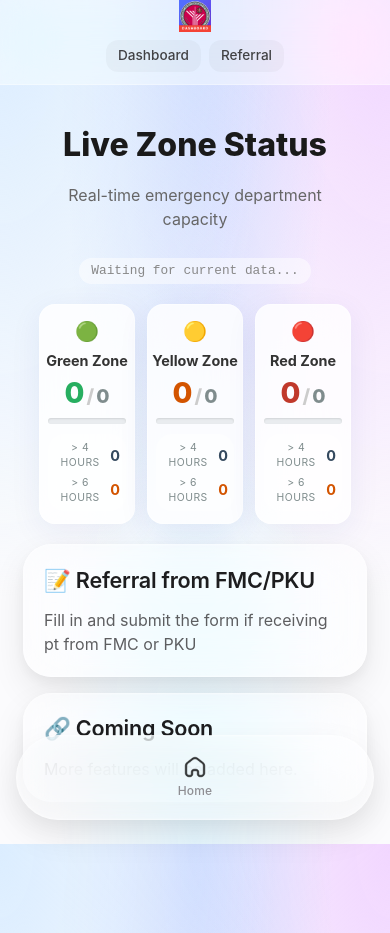
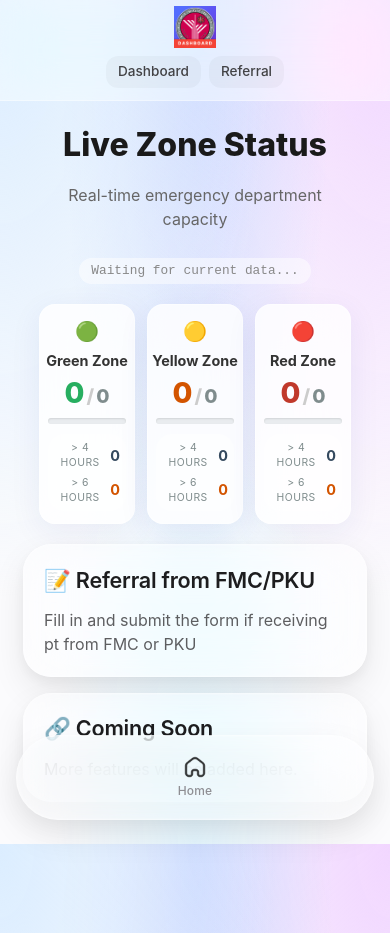
Before and after one commit to dr-afif/resq, a plain HTML site: page index.html in a window 390 px wide. Drawn offline with Linux system fonts and the light colour scheme; no server answers.

Commit message:
style: Tune mobile logo size and position
- Increase mobile logo height to 48px
- Add 6px top padding to centering container for optical balance

```diff
--- a/top-navigation.css
+++ b/top-navigation.css
@@ -110,11 +110,12 @@ body {
        Usually centering strictly the image is enough. */
     .top-nav .nav-logo {
         justify-content: center;
+        padding-top: 6px;
     }
 
     .top-nav img.nav-logo {
-        height: 32px !important;
-        /* Directly set to 16px (half of 32px) */
+        height: 48px !important;
+        /* Directly set to 48px (slightly smaller than 64px) */
         width: auto;
     }
 
```
